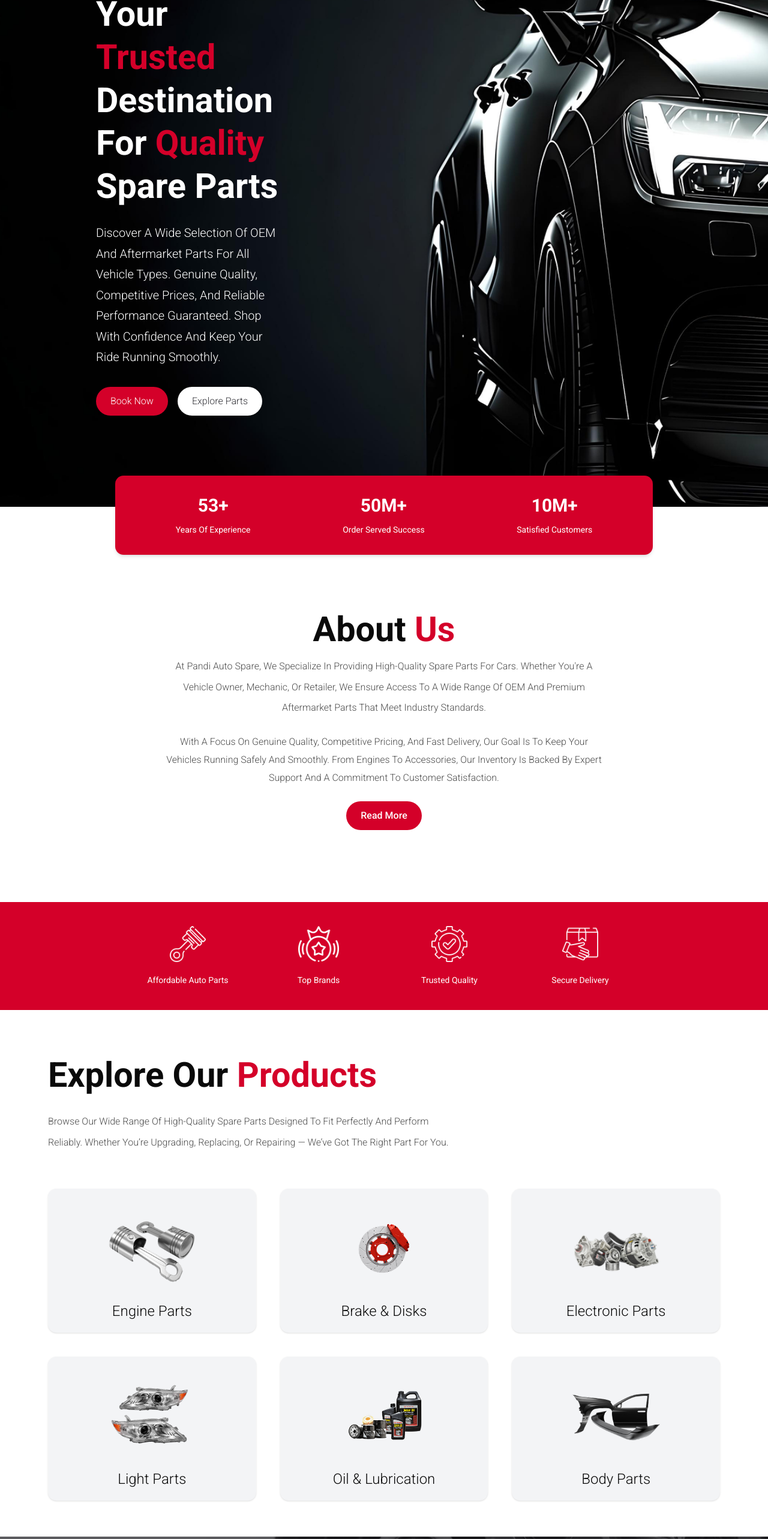
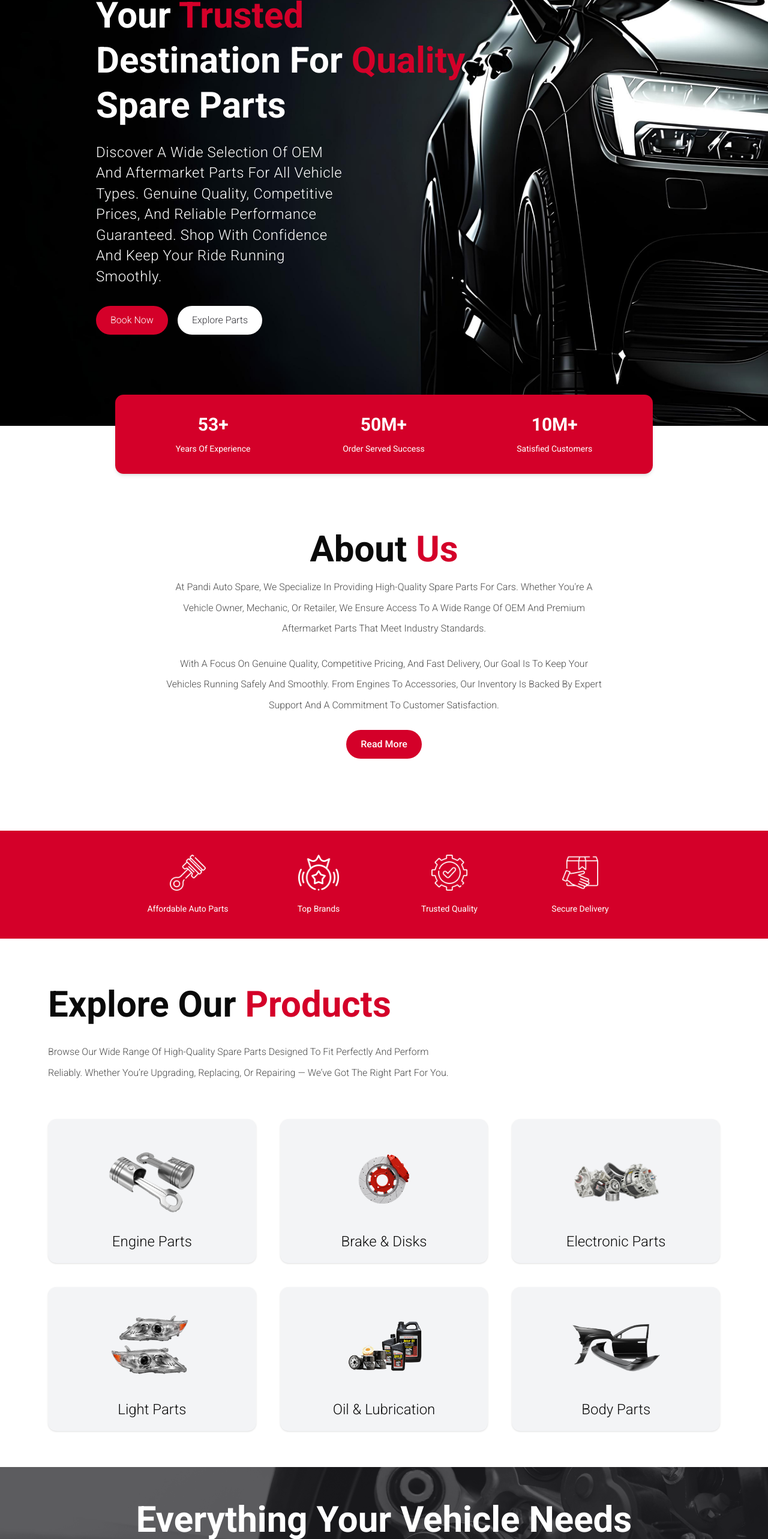
Before and after one commit to mkm-projects/pandi-web, a Next.js app: page / in a window 1280 px wide. Shown: the part 234-2800 px from the top of the page at 60% size. Built offline with nearby package versions, Linux system fonts and the light colour scheme; no server answers.

Commit message:
header size replaced

```diff
--- a/src/components/HeroSection.jsx
+++ b/src/components/HeroSection.jsx
@@ -8,15 +8,15 @@ export default function HeroSection() {
   return (
     <section className="relative bg-black text-white flex items-center justify-start overflow-hidden py-22 sm:py-18 md:py-14 min-h-screen">
       {/* Left Content */}
-      <div className="relative z-10 w-full md:w-1/2 px-4 sm:px-6 md:px-40 py-15 sm:py-24">
-        <h1 className="text-[30px] sm:text-[40px] md:text-[57.5px] font-bold leading-tight">
+      <div className="relative z-10 w-full md:w-7/12 px-4 sm:px-6 md:px-40 py-15 sm:py-24">
+        <h1 className="text-3xl sm:text-5xl md:text-6xl font-bold leading-tight whitespace-nowrap">
           {t("title1")} <span className="text-primary">{t("title2")}</span>
           <br />
           {t("title3")} <span className="text-primary">{t("title4")}</span>
           <br />
           {t("title5")}
         </h1>
-        <p className="text-white font-light text-sm sm:text-xl leading-[30px] sm:leading-[34.5px] tracking-normal capitalize mt-6 max-w-xl">
+        <p className="text-white font-light text-lg sm:text-xl md:text-2xl leading-[30px] sm:leading-[34.5px] tracking-wide capitalize mt-6 max-w-3xl">
           {t("description")}
         </p>
 
--- a/src/components/home/AboutSection.jsx
+++ b/src/components/home/AboutSection.jsx
@@ -30,13 +30,13 @@ export function AboutSection() {
 
       {/* About Us Section */}
       <div className="max-w-3xl mx-auto mt-10 px-4 py-4 sm:py-8 md:py-14">
-        <h2 className="font-bold text-[38px] sm:text-[57.5px] leading-[100%] text-center capitalize mb-4">
+        <h2 className="font-bold text-3xl sm:text-5xl md:text-6xl leading-[100%] text-center capitalize mb-4">
           {t("about")} <span className="text-primary">{t("us")}</span>
         </h2>
         <p className="text-[#4C4C4C] font-light text-[14px] sm:text-[16px] leading-[30px] sm:leading-[34.5px] text-center capitalize mb-6">
           {t("p1")}
         </p>
-        <p className="text-[#4C4C4C] font-light text-[14px] sm:text-[16px] leading-[30px] text-center capitalize mb-6">
+        <p className="text-[#4C4C4C] font-light text-[14px] sm:text-[16px] leading-[30px] sm:leading-[34.5px] text-center capitalize mb-6">
           {t("p2")}
         </p>
         <button className="bg-primary text-white px-6 py-3 rounded-full font-medium hover:opacity-90 transition">
--- a/src/components/home/BrandSection.jsx
+++ b/src/components/home/BrandSection.jsx
@@ -8,7 +8,7 @@ export function BrandSection() {
   return (
     <section className="py-2 md:py-10 bg-white">
       <div className="px-4 max-w-6xl mx-auto">
-        <h2 className="font-bold text-[38px] sm:text-[57.5px] leading-[100%] capitalize">
+        <h2 className="font-bold text-3xl sm:text-5xl md:text-6xl leading-[100%] capitalize">
           {t("brand")} <span className="text-primary">{t("trus")}</span>
         </h2>
         <p className="text-[#4C4C4C] font-light text-[14px] sm:text-[16px] leading-[30px] sm:leading-[34.5px] capitalize max-w-2xl mt-8">
--- a/src/components/home/ProductSection.jsx
+++ b/src/components/home/ProductSection.jsx
@@ -9,7 +9,7 @@ export default function ProductSection() {
   return (
     <section className="py-15 md:py-20 bg-white">
       <div className="px-4 max-w-6xl mx-auto">
-        <h2 className="font-bold text-[38px] sm:text-[57.5px] leading-[100%] capitalize">
+        <h2 className="font-bold text-3xl sm:text-5xl md:text-6xl leading-[100%] capitalize">
           {t("explore")} <span className="text-primary">{t("products")}</span>
         </h2>
         <p className="text-[#4C4C4C] font-light text-[14px] sm:text-[16px] leading-[30px] sm:leading-[34.5px] capitalize max-w-2xl mt-6 md:mt-8">
@@ -46,10 +46,10 @@ export default function ProductSection() {
         <div className="absolute inset-0 bg-[#17181C]/70" />
 
         <div className="relative z-10 px-4 py-6 rounded text-white">
-          <h2 className="font-bold text-[22px] sm:text-[40px] md:text-[57.5px] leading-[100%] capitalize">
+          <h2 className="font-bold text-3xl sm:text-5xl md:text-6xl leading-[100%] capitalize">
             {t("everything")}
           </h2>
-          <h3 className="font-bold text-[22px] sm:text-[40px] md:text-[57.5px] leading-[100%] capitalize mt-6">
+          <h3 className="font-bold text-3xl sm:text-5xl md:text-6xl leading-[100%] capitalize mt-6">
             {t("all")} <span className="text-primary">{t("place")}</span>
           </h3>
         </div>
--- a/src/components/product/ProductHeroSection.jsx
+++ b/src/components/product/ProductHeroSection.jsx
@@ -13,7 +13,7 @@ export default function ProductHeroSection() {
         <h2 className="text-2xl sm:text-3xl md:text-[40px] font-bold leading-tight whitespace-nowrap mt-8">
           {t("subtitle")}
         </h2>
-        <p className="text-white font-light text-lg sm:text-xl md:text-2xl sm:leading-[34.5px] capitalize mt-8 max-w-xl">
+        <p className="text-white font-light text-sm sm:text-xl leading-[30px] sm:leading-[34.5px] capitalize mt-8 max-w-xl">
           {t("description")}
         </p>
       </div>
--- a/src/components/product/WhyByFromUs.jsx
+++ b/src/components/product/WhyByFromUs.jsx
@@ -7,11 +7,11 @@ export function WhyByFromUs() {
 
   return (
     <section className="py-12 md:py-16">
-      <div className="max-w-6xl mx-auto px-4 sm:px-6 lg:px-8">
-        <div className="flex flex-col lg:flex-row items-center gap-12 lg:gap-26">
+      <div className="max-w-6xl mx-auto px-4">
+        <div className="flex flex-col lg:flex-row items-center gap-12 lg:gap-20">
           {/* Content Section */}
           <div className="w-full lg:w-1/2 text-center lg:text-left">
-            <h2 className="text-2xl md:text-3xl lg:text-4xl font-bold mb-6 text-black leading-tight">
+            <h2 className="text-3xl sm:text-5xl md:text-6xl font-bold mb-6 text-black leading-tight whitespace-nowrap">
               {t("titleLabel1")}{" "}
               <span className="text-red-600">
                 {t("titleLabel2")}
```
